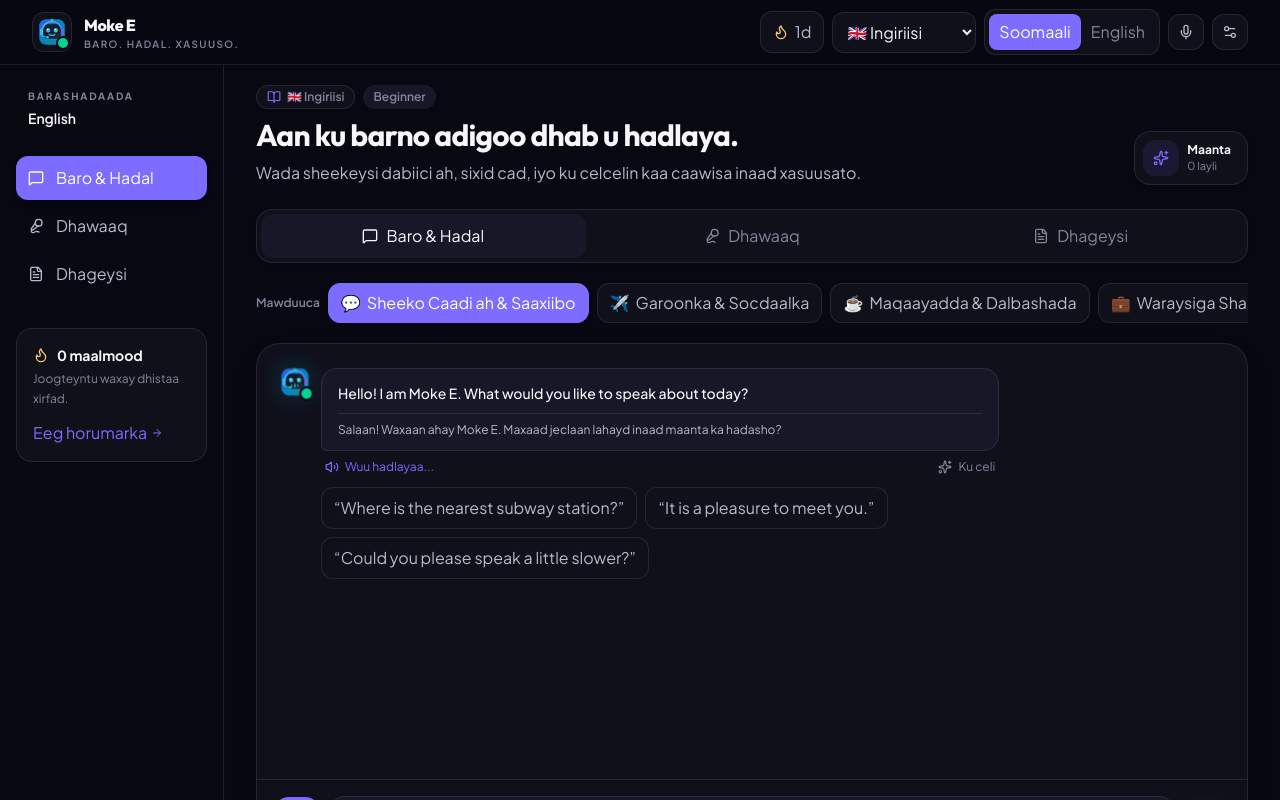
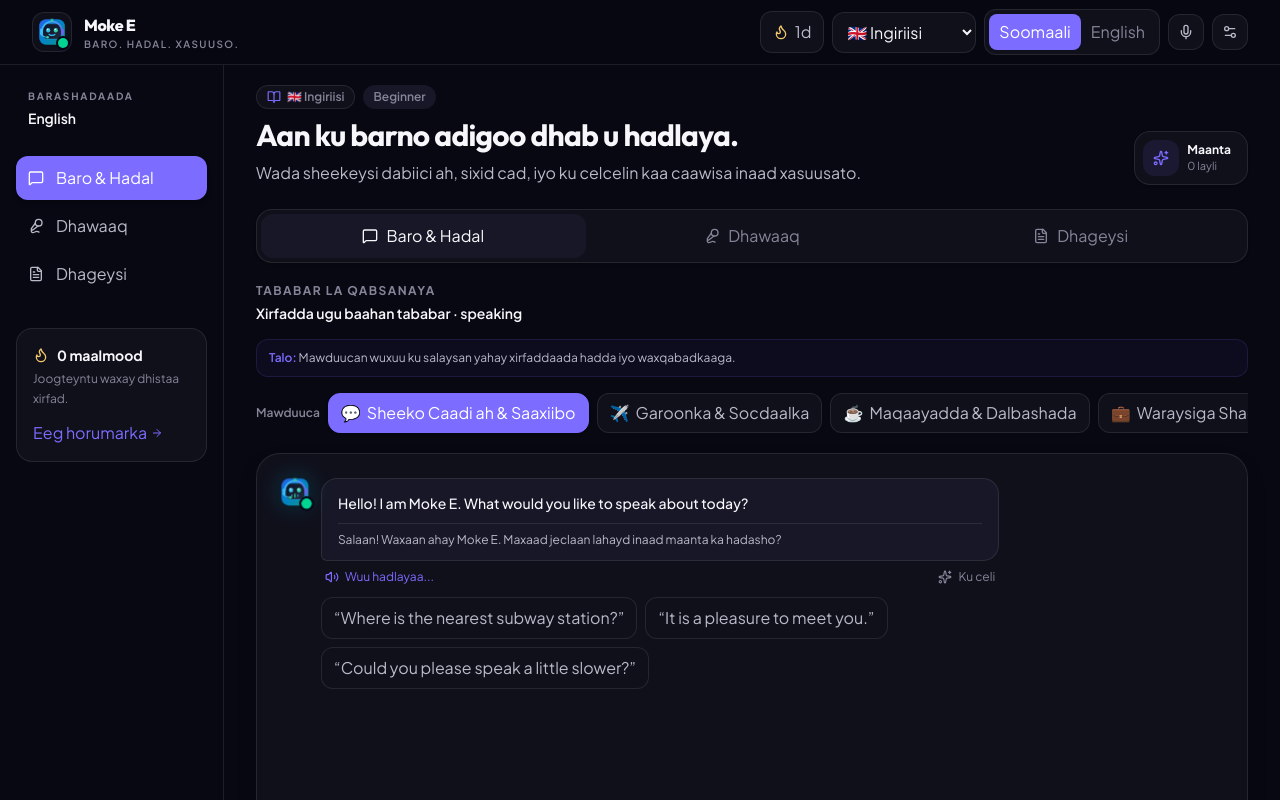
Before and after one commit to ApdowJr/Muke-E, a React (Vite) app: page / in a window 1280 px wide. Shown: the top 800 px of the page. Built offline with nearby package versions, Linux system fonts and the light colour scheme.

Commit message:
feat: surface adaptive scenario recommendations

```diff
--- a/src/components/ConversationView.tsx
+++ b/src/components/ConversationView.tsx
@@ -9,7 +9,7 @@ import {
 } from 'lucide-react';
 import { AppLanguage, ChatMessage, SkillLevel, TargetLanguageCode, LearnerCorrection, LearningFocus, FocusPracticeResult } from '../types';
 import { getLearnerWeaknesses, rememberCorrection, LearnerWeakness } from '../utils/learnerMemory';
-import { getAdaptivePracticeContext } from '../utils/adaptivePractice';
+import { getAdaptivePracticeContext, getRecommendedScenario } from '../utils/adaptivePractice';
 import { CONVERSATION_SCENARIOS, SUPPORTED_LANGUAGES } from '../utils/languages';
 import { RobustVoiceRecorder, speakText } from '../utils/speech';
 import { VoiceCircle } from './VoiceCircle';
@@ -46,7 +46,8 @@ export const ConversationView: React.FC<ConversationViewProps> = ({
   const currentLang = SUPPORTED_LANGUAGES[targetLang];
   const isSomali = appLang === 'so';
 
-  const [activeScenarioId, setActiveScenarioId] = useState('general');
+  const [adaptiveContext, setAdaptiveContext] = useState(() => getAdaptivePracticeContext(level));
+  const [activeScenarioId, setActiveScenarioId] = useState(() => getRecommendedScenario(getAdaptivePracticeContext(level)).scenarioId);
   const [messages, setMessages] = useState<ChatMessage[]>([]);
   const [inputText, setInputText] = useState('');
   const [isListening, setIsListening] = useState(false);
@@ -58,7 +59,7 @@ export const ConversationView: React.FC<ConversationViewProps> = ({
   const [playingMsgId, setPlayingMsgId] = useState<string | null>(null);
   const [learnerWeaknesses, setLearnerWeaknesses] = useState<LearnerWeakness[]>([]);
   const [focusSuccesses, setFocusSuccesses] = useState(0);
-  const [adaptiveContext, setAdaptiveContext] = useState(() => getAdaptivePracticeContext(level));
+  const recommendedScenario = getRecommendedScenario(adaptiveContext);
 
   const voiceRecorderRef = useRef<RobustVoiceRecorder | null>(null);
   const chatScrollRef = useRef<HTMLDivElement | null>(null);
@@ -69,12 +70,16 @@ export const ConversationView: React.FC<ConversationViewProps> = ({
 
   useEffect(() => {
     setLearnerWeaknesses(getLearnerWeaknesses());
-    setAdaptiveContext(getAdaptivePracticeContext(level));
+    const nextContext = getAdaptivePracticeContext(level);
+    setAdaptiveContext(nextContext);
+    setActiveScenarioId(getRecommendedScenario(nextContext).scenarioId);
   }, []);
 
   useEffect(() => {
     setFocusSuccesses(0);
-    setAdaptiveContext(getAdaptivePracticeContext(level));
+    const nextContext = getAdaptivePracticeContext(level);
+    setAdaptiveContext(nextContext);
+    if (!learningFocus) setActiveScenarioId(getRecommendedScenario(nextContext).scenarioId);
     if (learningFocus?.practicePrompt) setInputText(learningFocus.practicePrompt);
   }, [learningFocus]);
 
@@ -219,6 +224,7 @@ export const ConversationView: React.FC<ConversationViewProps> = ({
           tutorName: 'Moke E',
           learningFocus: learningFocus || null,
           adaptiveContext,
+          recommendedScenario: activeScenarioId === recommendedScenario.scenarioId,
         }),
       });
 
@@ -315,7 +321,30 @@ export const ConversationView: React.FC<ConversationViewProps> = ({
           )}
         </div>
       )}
-      <div className="flex items-center gap-2 overflow-x-auto pb-1 scrollbar-hide" aria-label={isSomali ? 'Mawduucyada' : 'Conversation topics'}>
+      <div className="flex items-center justify-between gap-3">
+        <div className="min-w-0">
+          <p className="text-xs font-bold uppercase tracking-[0.12em] text-text-muted">
+            {isSomali ? 'Tababar la qabsanaya' : 'Adaptive practice'}
+          </p>
+          <p className="mt-1 truncate text-sm font-semibold text-text-primary">
+            {isSomali ? 'Xirfadda ugu baahan tababar' : 'Next skill'} · {adaptiveContext.weakestSkill}
+          </p>
+        </div>
+        {activeScenarioId !== recommendedScenario.scenarioId && (
+          <button
+            type="button"
+            onClick={() => setActiveScenarioId(recommendedScenario.scenarioId)}
+            className="shrink-0 rounded-xl border border-primary/25 bg-primary/5 px-3 py-2 text-xs font-bold text-primary hover:bg-primary/10"
+          >
+            {isSomali ? 'Dooro talada' : 'Use recommendation'}
+          </button>
+        )}
+      </div>
+      <div className="rounded-xl border border-primary/15 bg-primary/5 px-3 py-2 text-xs leading-5 text-text-secondary">
+        <span className="font-semibold text-primary">{isSomali ? 'Talo:' : 'Recommendation:'}</span>{' '}
+        {isSomali ? 'Mawduucan wuxuu ku salaysan yahay xirfaddaada hadda iyo waxqabadkaaga.' : recommendedScenario.reason}
+      </div>
+            <div className="flex items-center gap-2 overflow-x-auto pb-1 scrollbar-hide" aria-label={isSomali ? 'Mawduucyada' : 'Conversation topics'}>
         <span className="shrink-0 text-xs font-semibold text-text-muted">{isSomali ? 'Mawduuca' : 'Topic'}</span>
         {CONVERSATION_SCENARIOS.map((sc) => {
           const selected = sc.id === activeScenarioId;
```
